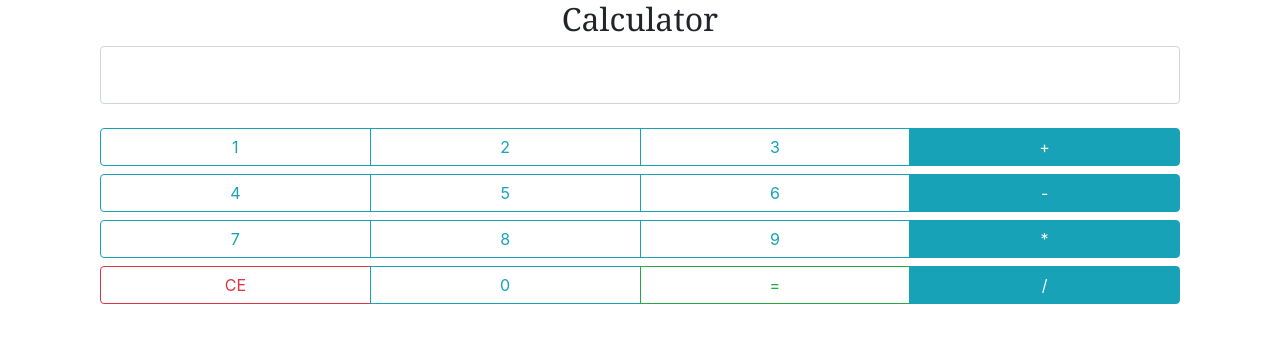
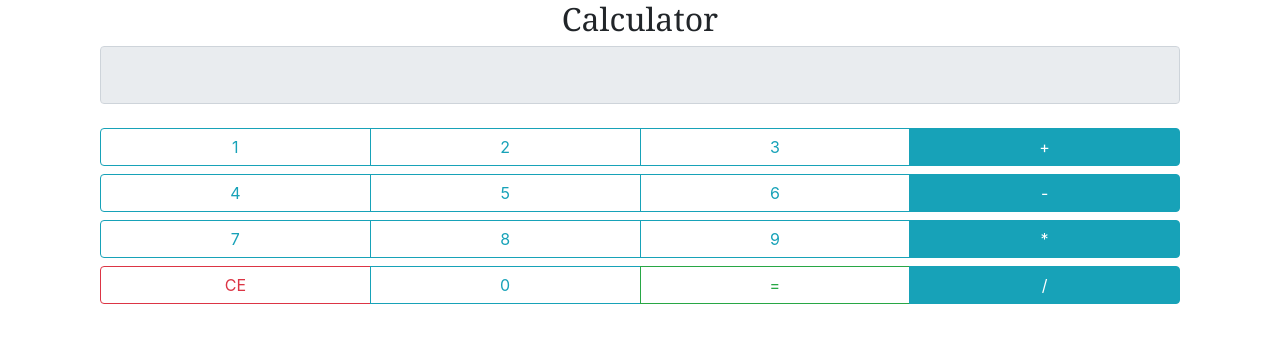
Before and after one commit to VikashSharma01/test-react-app, a React (Create React App) app: page / in a window 1280 px wide. Shown: the top 342 px of the page. Built offline with nearby package versions, Linux system fonts and the light colour scheme.

Commit message:
Nothing much

```diff
--- a/src/app/components/Calculator.jsx
+++ b/src/app/components/Calculator.jsx
@@ -41,7 +41,7 @@ class Calculator extends Component {
           <Col>
             <Form>
               <Form.Group controlId="formBasicEmail">
-                <Form.Control value={inputVal} className="py-3" type="text" placeholder="" />
+                <Form.Control readOnly value={inputVal} className="py-3" type="text" placeholder="" />
               </Form.Group>
             </Form>
           </Col>
```
